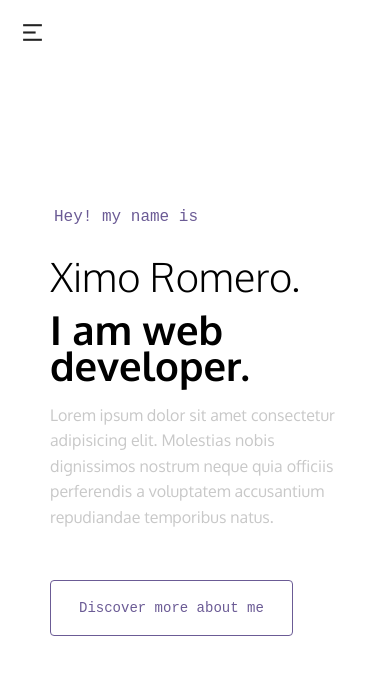
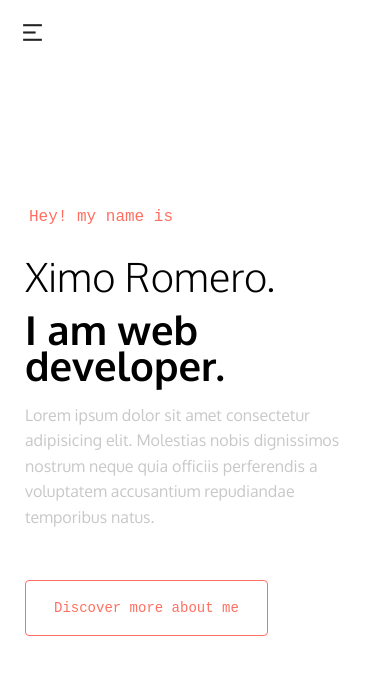
Before and after one commit to Ximoromero6/mobile_menu, a plain HTML site: page index.html in a window 390 px wide. Drawn offline with nearby package versions, Linux system fonts and the light colour scheme; a web font is replaced by a local one.

Commit message:
style changes

```diff
--- a/assets/css/styles.scss
+++ b/assets/css/styles.scss
@@ -316,7 +316,7 @@ main {
         .fadeup-enter {
             h1 {
                 margin: 0px 0px 25px 4px;
-                color: #6B5B95;
+                color: #FF6F61;
                 font-family: 'Oxygen Mono', monospace;
                 font-size: clamp(14px, 5vw, 16px);
                 font-weight: 400;
@@ -347,9 +347,9 @@ main {
             a {
                 display: inline-block;
                 position: relative;
-                color: #6B5B95;
+                color: #FF6F61;
                 background-color: transparent;
-                border: 1px solid #6B5B95;
+                border: 1px solid #FF6F61;
                 border-radius: 4px;
                 padding: 1.25rem 1.75rem;
                 font-size: 14px;
@@ -362,10 +362,13 @@ main {
             }
         }
     }
-    body.dark &{
-        .fadeup-enter{
 
-        }
+    body.dark & {
+        .fadeup-enter {}
+    }
+
+    @media(max-width: 480px) {
+        padding: 0 25px;
     }
 }
 
```
Also changed, not shown: assets/css/styles.css, 1 other file.
